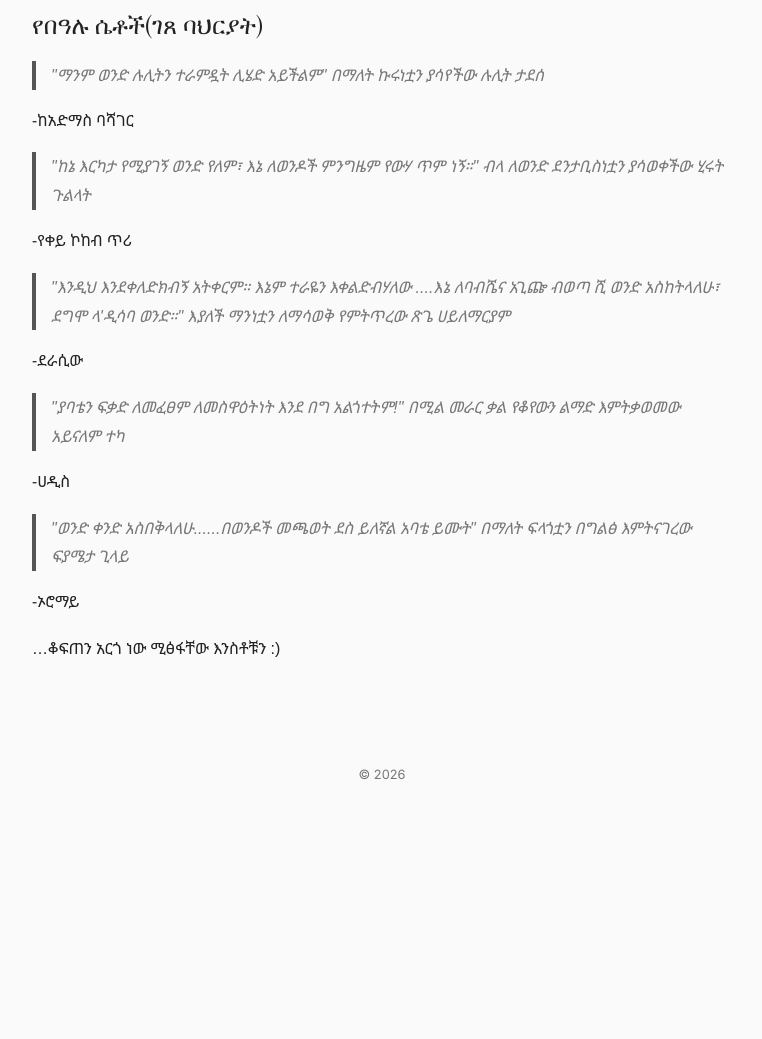
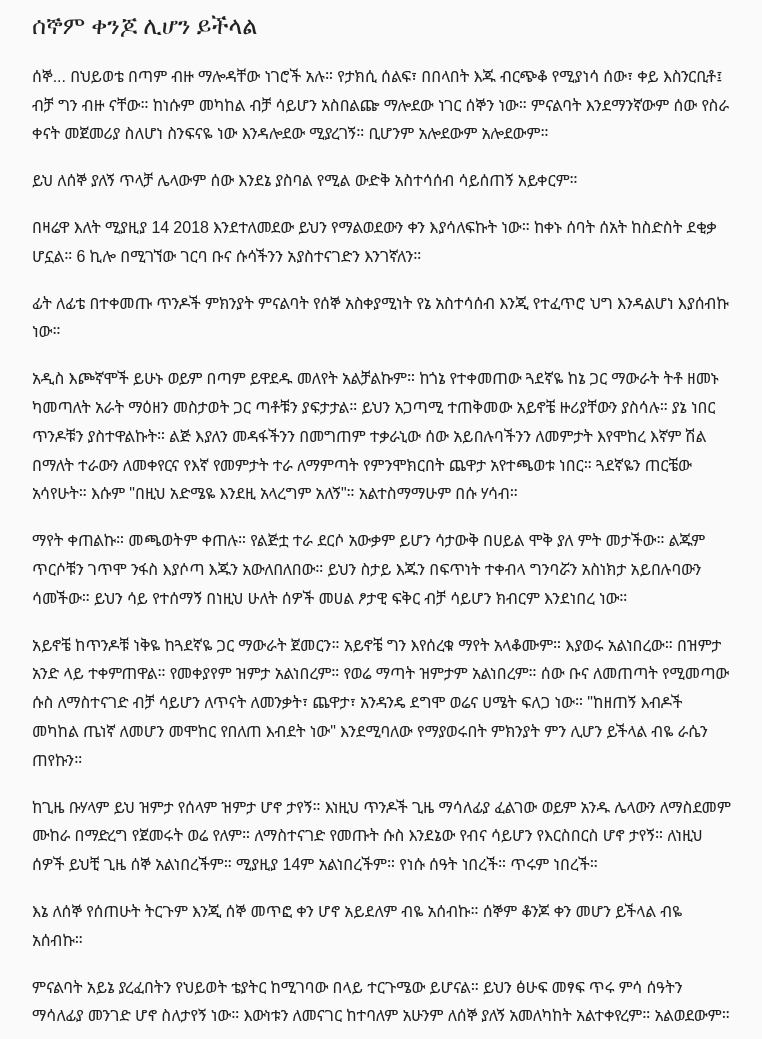
Before and after one commit to yordanosink/yordanosink.github.io, a plain HTML site: page index.html in a window 1280 px wide. Shown: the part 313-1352 px from the top of the page, without its empty margins (254-1016 px from the left). Before the commit the page ends 1179 px from the top, so only its background shows below. Drawn offline with nearby package versions, Linux system fonts and the light colour scheme.

Commit message:
adds an essay

```diff
--- a/index.html
+++ b/index.html
@@ -360,6 +360,30 @@
             <section id="essays" class="content-section active">
                 <div class="block" data-lang="en">...</div>
                 <div class="block" data-lang="am">
+                    <h2>ሰኞም ቀንጆ ሊሆን ይችላል</h2>
+
+                    <p>ሰኞ... በህይወቴ በጣም ብዙ ማሎዳቸው ነገሮች አሉ። የታክሲ ሰልፍ፣ በበላበት እጁ ብርጭቆ የሚያነሳ ሰው፣ ቀይ እስንርቢቶ፤ ብቻ ግን ብዙ ናቸው። ከነሱም መካከል ብቻ ሳይሆን አስበልጬ ማሎደው ነገር ሰኞን ነው። ምናልባት እንደማንኛውም ሰው የስራ ቀናት መጀመሪያ ስለሆነ ስንፍናዬ ነው እንዳሎደው ሚያረገኝ። ቢሆንም አሎደውም አሎደውም።</p>
+
+                    <p>ይህ ለሰኞ ያለኝ ጥላቻ ሌላውም ሰው እንደኔ ያስባል የሚል ውድቅ አስተሳሰብ ሳይሰጠኝ አይቀርም።</p>
+
+                    <p>በዛሬዋ እለት ሚያዚያ 14 2018 እንደተለመደው ይህን የማልወደውን ቀን እያሳለፍኩት ነው። ከቀኑ ሰባት ሰአት ከስድስት ደቂቃ ሆኗል። 6 ኪሎ በሚገኘው ገርባ ቡና ሱሳችንን አያስተናገድን እንገኛለን።</p>
+
+                    <p>ፊት ለፊቴ በተቀመጡ ጥንዶች ምክንያት ምናልባት የሰኞ አስቀያሚነት የኔ አስተሳሰብ እንጂ የተፈጥሮ ህግ እንዳልሆነ እያሰብኩ ነው።</p>
+
+                    <p>አዲስ እጮኛሞች ይሁኑ ወይም በጣም ይዋደዱ መለየት አልቻልኩም። ከጎኔ የተቀመጠው ጓደኛዬ ከኔ ጋር ማውራት ትቶ ዘመኑ ካመጣለት አራት ማዕዘን መስታወት ጋር ጣቶቹን ያፍታታል። ይህን አጋጣሚ ተጠቅመው አይኖቼ ዙሪያቸውን ያስሳሉ። ያኔ ነበር ጥንዶቹን ያስተዋልኩት። ልጅ እያለን መዳፋችንን በመግጠም ተቃራኒው ሰው አይበሉባችንን ለመምታት እየሞከረ እኛም ሽል በማለት ተራውን ለመቀየርና የእኛ የመምታት ተራ ለማምጣት የምንሞክርበት ጨዋታ አየተጫወቱ ነበር። ጓደኛዬን ጠርቼው አሳየሁት። እሱም "በዚህ አድሜዬ እንደዚ አላረግም አለኝ"። አልተስማማሁም በሱ ሃሳብ።</p>
+
+                    <p>ማየት ቀጠልኩ። መጫወትም ቀጠሉ። የልጅቷ ተራ ደርሶ አውቃም ይሆን ሳታውቅ በሀይል ሞቅ ያለ ምት መታችው። ልጁም ጥርሶቹን ገጥሞ ንፋስ እያሶጣ እጁን አውለበለበው። ይህን ስታይ እጁን በፍጥነት ተቀብላ ግንባሯን አስነክታ አይበሉባውን ሳመችው። ይህን ሳይ የተሰማኝ በነዚህ ሁለት ሰዎች መሀል ፆታዊ ፍቅር ብቻ ሳይሆን ክብርም እንደነበረ ነው።</p>
+
+                    <p>አይኖቼ ከጥንዶቹ ነቅዬ ከጓደኛዬ ጋር ማውራት ጀመርን። አይኖቼ ግን እየሰረቁ ማየት አላቆሙም። እያወሩ አልነበረው። በዝምታ አንድ ላይ ተቀምጠዋል። የመቀያየም ዝምታ አልነበረም። የወሬ ማጣት ዝምታም አልነበረም። ሰው ቡና ለመጠጣት የሚመጣው ሱስ ለማስተናገድ ብቻ ሳይሆን ለጥናት ለመንቃት፣ ጨዋታ፣ አንዳንዴ ደግሞ ወሬና ሀሜት ፍለጋ ነው። "ከዘጠኝ እብዶች መካከል ጤነኛ ለመሆን መሞከር የበለጠ እብደት ነው" እንደሚባለው የማያወሩበት ምክንያት ምን ሊሆን ይችላል ብዬ ራሴን ጠየኩን።</p>
+
+                    <p>ከጊዜ ቡሃላም ይህ ዝምታ የሰላም ዝምታ ሆኖ ታየኝ። እነዚህ ጥንዶች ጊዜ ማሳለፊያ ፈልገው ወይም አንዱ ሌላውን ለማስደመም ሙከራ በማድረግ የጀመሩት ወሬ የለም። ለማስተናገድ የመጡት ሱስ እንደኔው የብና ሳይሆን የእርስበርስ ሆኖ ታየኝ። ለነዚህ ሰዎች ይህቺ ጊዜ ሰኞ አልነበረችም። ሚያዚያ 14ም አልነበረችም። የነሱ ሰዓት ነበረች። ጥሩም ነበረች።</p>
+
+                    <p>እኔ ለሰኞ የሰጠሁት ትርጉም እንጂ ሰኞ መጥፎ ቀን ሆኖ አይደለም ብዬ አሰብኩ። ሰኞም ቆንጆ ቀን መሆን ይችላል ብዬ አሰብኩ።</p>
+
+                    <p>ምናልባት አይኔ ያረፈበትን የህይወት ቴያትር ከሚገባው በላይ ተርጉሜው ይሆናል። ይህን ፅሁፍ መፃፍ ጥሩ ምሳ ሰዓትን ማሳለፊያ መንገድ ሆኖ ስለታየኝ ነው። እውነቱን ለመናገር ከተባለም አሁንም ለሰኞ ያለኝ አመለካከት አልተቀየረም። አልወደውም።</p>
+                </div>
+
+                <div class="block" data-lang="am">
                     <h2>የበዓሉ ሴቶች(ገጸ ባህርያት)</h2>
                     <blockquote>
                         "ማንም ወንድ ሉሊትን ተራምዷት ሊሄድ አይችልም" በማለት ኩሩነቷን ያሳየችው ሉሊት ታደሰ
```
